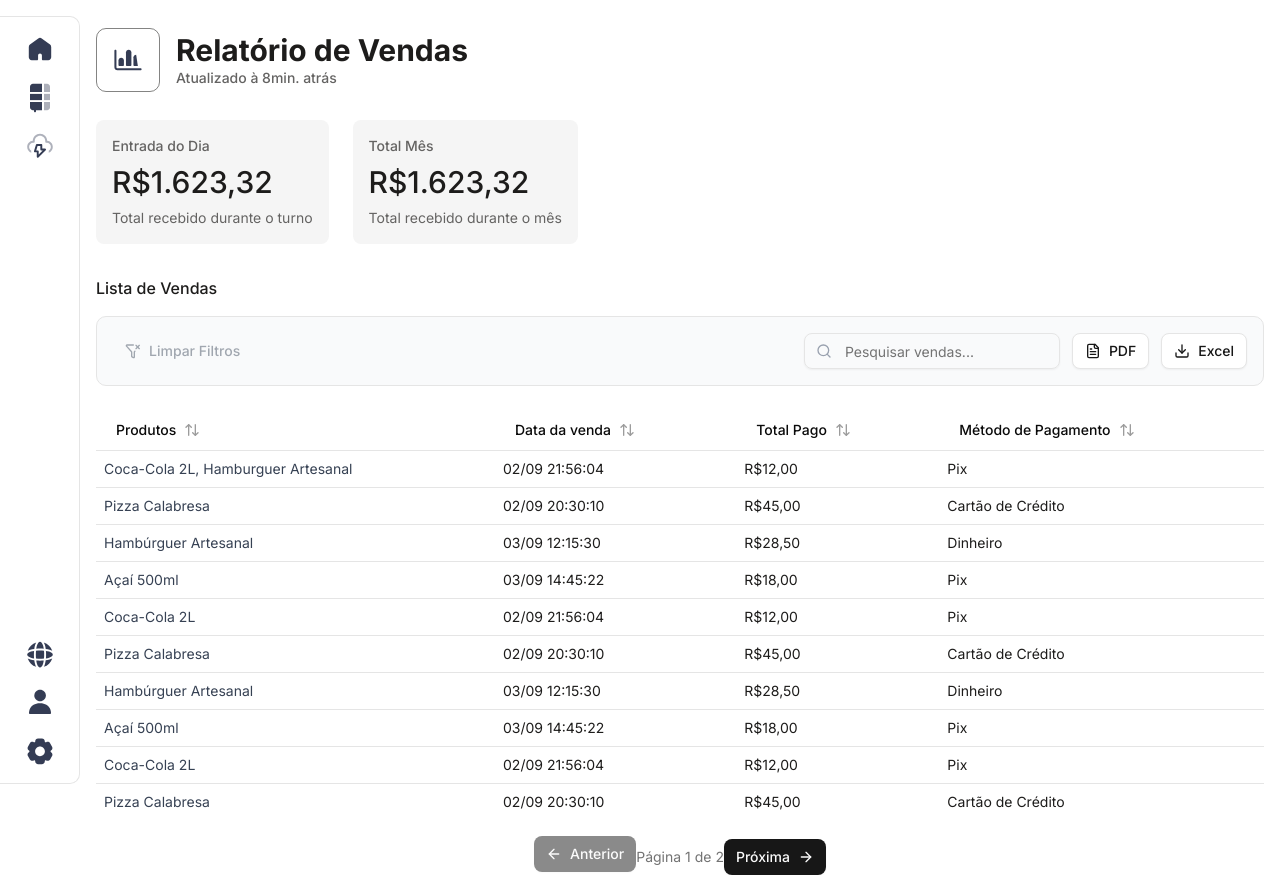
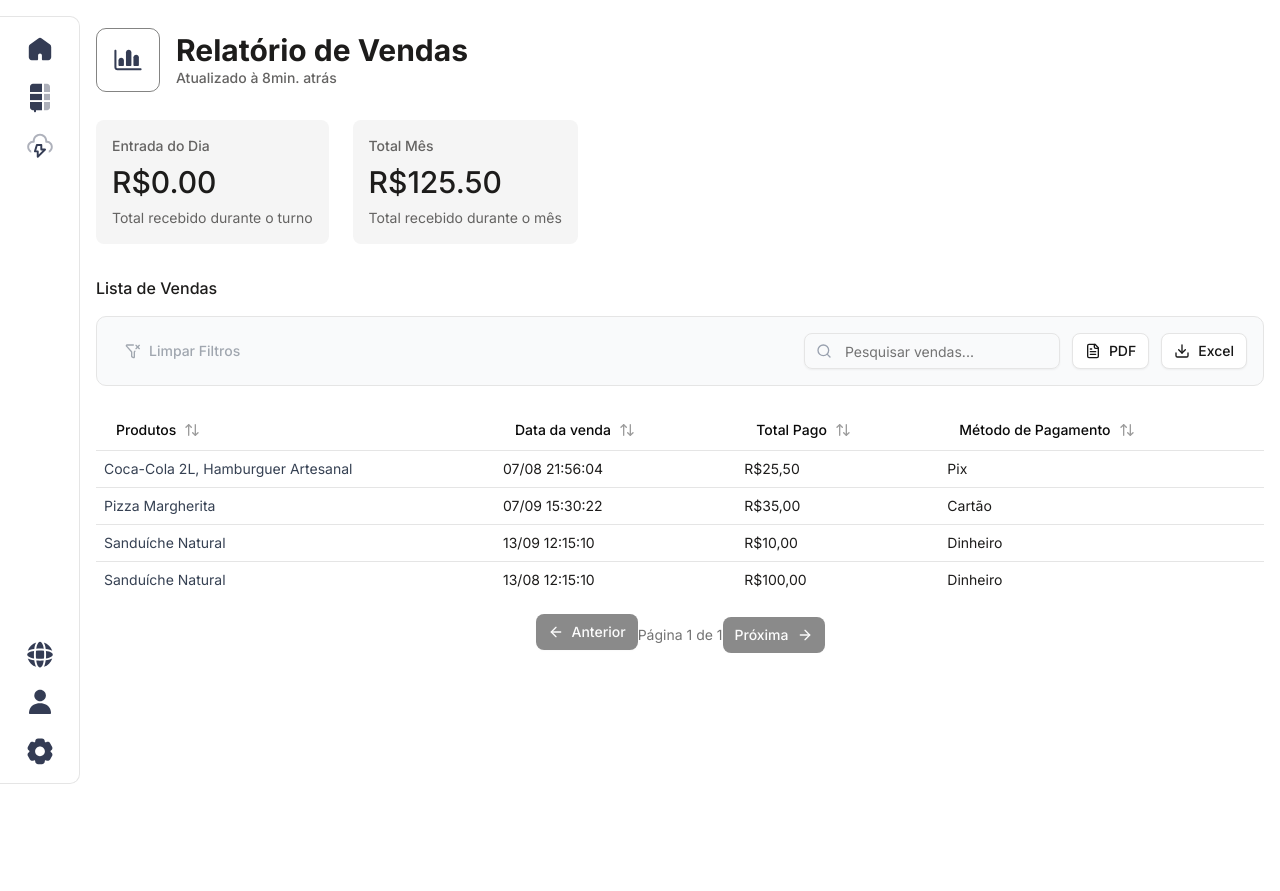
Before and after one commit to Hidemp4/pdv-ice-valle, a React (Vite) app: page /sales in a window 1280 px wide. After the commit the page ends 800 px from the top, so only its background shows below. Built offline with nearby package versions, Linux system fonts and the light colour scheme.

Commit message:
Atualização da estrutura da página Reports

```diff
--- a/src/components/HeaderSales.tsx
+++ b/src/components/HeaderSales.tsx
@@ -1,37 +1,35 @@
 import CardValueSales from "./ui/cardValueSales";
 
-const HeaderSales: React.FC = () => {
+
+// Tipos
+type mockSale = {
+  id: number;
+  products: string[];
+  date: string;
+  total: string;
+  paymentMethod: string;
+};
+
+interface HeaderSalesProps {
+  salesData: mockSale[]; // Corrigido: era mockSalesData
+}
+
+// Componente HeaderSales
+const HeaderSales: React.FC<HeaderSalesProps> = ({ salesData }) => {
+
+  const sales = salesData; // Usando os dados passados via props
+
   return (
     <>
       <div className="flex items-center">
         <div className="flex items-center justify-center rounded-lg h-16 w-16 border border-[#1d1c1b8a]">
-          <svg
-            width="34"
-            height="34"
-            viewBox="0 0 24 25"
-            fill="none"
-            xmlns="http://www.w3.org/2000/svg"
-            transform="rotate(0 0 0)"
-          >
-            <path
-              d="M3.5 5.75C3.5 5.33579 3.16421 5 2.75 5C2.33579 5 2 5.33579 2 5.75V17.75C2 18.9926 3.00736 20 4.25 20H21.25C21.6642 20 22 19.6642 22 19.25C22 18.8358 21.6642 18.5 21.25 18.5H4.25C3.83579 18.5 3.5 18.1642 3.5 17.75V5.75Z"
-              fill="#343C54"
-            />
-            <path
-              d="M7 10.7773C5.89543 10.7773 5 11.6728 5 12.7773V16.2501C5 16.6643 5.33579 17.0001 5.75 17.0001H8.25C8.66421 17.0001 9 16.6643 9 16.2501V12.7773C9 11.6728 8.10457 10.7773 7 10.7773Z"
-              fill="#343C54"
-            />
-            <path
-              d="M12.5 5C11.3954 5 10.5 5.89543 10.5 7V16.2501C10.5 16.6643 10.8358 17.0001 11.25 17.0001H13.75C14.1642 17.0001 14.5 16.6643 14.5 16.2501V7C14.5 5.89543 13.6046 5 12.5 5Z"
-              fill="#343C54"
-            />
-            <path
-              d="M18 8.55859C16.8954 8.55859 16 9.45402 16 10.5586V16.2501C16 16.6643 16.3358 17.0001 16.75 17.0001H19.25C19.6642 17.0001 20 16.2501V10.5586C20 9.45402 19.1046 8.55859 18 8.55859Z"
-              fill="#343C54"
-            />
+          <svg width="34" height="34" viewBox="0 0 24 25" fill="none" xmlns="http://www.w3.org/2000/svg">
+            <path d="M3.5 5.75C3.5 5.33579 3.16421 5 2.75 5C2.33579 5 2 5.33579 2 5.75V17.75C2 18.9926 3.00736 20 4.25 20H21.25C21.6642 20 22 19.6642 22 19.25C22 18.8358 21.6642 18.5 21.25 18.5H4.25C3.83579 18.5 3.5 18.1642 3.5 17.75V5.75Z" fill="#343C54" />
+            <path d="M7 10.7773C5.89543 10.7773 5 11.6728 5 12.7773V16.2501C5 16.6643 5.33579 17.0001 5.75 17.0001H8.25C8.66421 17.0001 9 16.6643 9 16.2501V12.7773C9 11.6728 8.10457 10.7773 7 10.7773Z" fill="#343C54" />
+            <path d="M12.5 5C11.3954 5 10.5 5.89543 10.5 7V16.2501C10.5 16.6643 10.8358 17.0001 11.25 17.0001H13.75C14.1642 17.0001 14.5 16.6643 14.5 16.2501V7C14.5 5.89543 13.6046 5 12.5 5Z" fill="#343C54" />
+            <path d="M18 8.55859C16.8954 8.55859 16 9.45402 16 10.5586V16.2501C16 16.6643 16.3358 17.0001 16.75 17.0001H19.25C19.6642 17.0001 20 16.6643 20 16.2501V10.5586C20 9.45402 19.1046 8.55859 18 8.55859Z" fill="#343C54" />
           </svg>
         </div>
-
         <div className="flex flex-col p-4">
           <h1 className="font-bold text-3xl">Relatório de Vendas</h1>
           <p className="text-[#646362] text-sm font-medium">
@@ -39,10 +37,10 @@ const HeaderSales: React.FC = () => {
           </p>
         </div>
       </div>
-
-      <CardValueSales />
+      <CardValueSales salesData={sales} />
     </>
   );
 };
 
 export default HeaderSales;
+//
--- a/src/components/TableSales.tsx
+++ b/src/components/TableSales.tsx
@@ -41,6 +41,10 @@ type mockSale = {
   total: string;
   paymentMethod: string;
 };
+
+interface TableSalesProps {
+  sales: mockSale[];
+}
 
 // Função helper para criar headers com ordenação
 const createSortableHeader = (label: string) => {
@@ -121,138 +125,10 @@ export const columns: ColumnDef<mockSale>[] = [
   },
 ];
 
-export const mockSales: mockSale[] = [
-  {
-    id: 1,
-    products: ["Coca-Cola 2L", "Hamburguer Artesanal"],
-    date: "02/09 21:56:04",
-    total: "R$12,00",
-    paymentMethod: "Pix",
-  },
-  {
-    id: 2,
-    products: ["Pizza Calabresa"],
-    date: "02/09 20:30:10",
-    total: "R$45,00",
-    paymentMethod: "Cartão de Crédito",
-  },
-  {
-    id: 3,
-    products: ["Hambúrguer Artesanal"],
-    date: "03/09 12:15:30",
-    total: "R$28,50",
-    paymentMethod: "Dinheiro",
-  },
-  {
-    id: 4,
-    products: ["Açaí 500ml"],
-    date: "03/09 14:45:22",
-    total: "R$18,00",
-    paymentMethod: "Pix",
-  },
-  {
-    id: 5,
-    products: ["Coca-Cola 2L"],
-    date: "02/09 21:56:04",
-    total: "R$12,00",
-    paymentMethod: "Pix",
-  },
-  {
-    id: 6,
-    products: ["Pizza Calabresa"],
-    date: "02/09 20:30:10",
-    total: "R$45,00",
-    paymentMethod: "Cartão de Crédito",
-  },
-  {
-    id: 7,
-    products: ["Hambúrguer Artesanal"],
-    date: "03/09 12:15:30",
-    total: "R$28,50",
-    paymentMethod: "Dinheiro",
-  },
-  {
-    id: 8,
-    products: ["Açaí 500ml"],
-    date: "03/09 14:45:22",
-    total: "R$18,00",
-    paymentMethod: "Pix",
-  },
-  {
-    id: 9,
-    products: ["Coca-Cola 2L"],
-    date: "02/09 21:56:04",
-    total: "R$12,00",
-    paymentMethod: "Pix",
-  },
-  {
-    id: 10,
-    products: ["Pizza Calabresa"],
-    date: "02/09 20:30:10",
-    total: "R$45,00",
-    paymentMethod: "Cartão de Crédito",
-  },
-  {
-    id: 11,
-    products: ["Hambúrguer Artesanal"],
-    date: "03/09 12:15:30",
-    total: "R$28,50",
-    paymentMethod: "Dinheiro",
-  },
-  {
-    id: 12,
-    products: ["Açaí 500ml"],
-    date: "03/09 14:45:22",
-    total: "R$18,00",
-    paymentMethod: "Pix",
-  },
-  {
-    id: 13,
-    products: ["Pizza Calabresa"],
-    date: "02/09 20:30:10",
-    total: "R$45,00",
-    paymentMethod: "Cartão de Crédito",
-  },
-  {
-    id: 14,
-    products: ["Hambúrguer Artesanal"],
-    date: "03/09 12:15:30",
-    total: "R$28,50",
-    paymentMethod: "Dinheiro",
-  },
-  {
-    id: 15,
-    products: ["Açaí 500ml"],
-    date: "03/09 14:45:22",
-    total: "R$18,00",
-    paymentMethod: "Pix",
-  },
-  {
-    id: 16,
-    products: ["Pizza Calabresa"],
-    date: "02/09 20:30:10",
-    total: "R$45,00",
-    paymentMethod: "Cartão de Crédito",
-  },
-  {
-    id: 17,
-    products: ["Hambúrguer Artesanal"],
-    date: "03/09 12:15:30",
-    total: "R$28,50",
-    paymentMethod: "Dinheiro",
-  },
-  {
-    id: 18,
-    products: ["Açaí 500ml"],
-    date: "03/09 14:45:22",
-    total: "R$18,00",
-    paymentMethod: "Pix",
-  },
+const TableSales: React.FC<TableSalesProps> = ({ sales }) => {
 
-];
+  const saleData = sales; // Usando os dados passados via props
 
-
-const TableSales: React.FC = () => {
   const [sorting, setSorting] = useState<SortingState>([]);
   const [columnFilters, setColumnFilters] = useState<ColumnFiltersState>([]);
   const [globalFilter, setGlobalFilter] = useState("");
@@ -262,7 +138,7 @@ const TableSales: React.FC = () => {
   });
 
   const table = useReactTable({
-    data: mockSales,
+    data: saleData,
     columns,
     getCoreRowModel: getCoreRowModel(),
     getPaginationRowModel: getPaginationRowModel(),
@@ -280,6 +156,9 @@ const TableSales: React.FC = () => {
       pagination
     },
   });
+
+  console.log("Tabela:", saleData); // Log do estado da tabela para depuração
+
   // Função para exportar PDF (placeholder)
   const handleExportToPDF = () => {
     console.log("Exportar para PDF");
--- a/src/components/ui/cardValueSales.tsx
+++ b/src/components/ui/cardValueSales.tsx
@@ -1,10 +1,15 @@
 import React, { JSX } from "react";
 
-interface CardValueSalesProps {
-  salesDay?: number;
-  salesMonth?: number;
-}
+// Tipos
+type mockSale = {
+  id: number;
+  products: string[];
+  date: string;
+  total: string;
+  paymentMethod: string;
+};
 
+// Componente CardValueSales
 interface Sale {
   label: string;
   value: number | string;
@@ -12,12 +17,59 @@ interface Sale {
   icon: JSX.Element;
 }
 
-const CardValueSales: React.FC<CardValueSalesProps> = ({
-  salesDay,
-  salesMonth,
-}) => {
-  const salesDayValue = salesDay ? salesDay.toFixed(2) : 0;
-  const salesMonthValue = salesMonth ? salesMonth.toFixed(2) : 0;
+interface CardValueSalesProps {
+  salesData: mockSale[]; // Recebe os dados das vendas
+}
+
+// Função helper para calcular valores
+const calculateSalesValues = (salesData: mockSale[]) => {
+  const today = new Date();
+  const currentMonth = today.getMonth();
+  const currentYear = today.getFullYear();
+
+  // Formatar data de hoje para comparação (DD/MM formato)
+  const todayFormatted = today.toLocaleDateString('pt-BR', {
+    day: '2-digit',
+    month: '2-digit'
+  });
+
+  const todaySales = salesData.filter(sale => {
+    // Extrair apenas DD/MM da data da venda para comparar
+    const saleDateParts = sale.date.split(' ')[0]; // "02/09" da string "02/09 21:56:04"
+    return saleDateParts === todayFormatted;
+  });
+
+  const monthSales = salesData.filter(sale => {
+    // Converter data da venda para Date para comparar mês/ano
+    const [datePart] = sale.date.split(' ');
+    const [day, month, year = currentYear] = datePart.split('/').map(Number);
+    const saleDate = new Date(year, month - 1, day); // month - 1 porque Date usa 0-indexado
+
+    return saleDate.getMonth() === currentMonth && saleDate.getFullYear() === currentYear;
+  });
+
+  // Converter string "R$12,00" para número
+  const parsePrice = (priceString: string): number => {
+    return parseFloat(priceString.replace('R$', '').replace(',', '.'));
+  };
+
+  const totalDay = todaySales.reduce((sum, sale) => sum + parsePrice(sale.total), 0);
+  const totalMonth = monthSales.reduce((sum, sale) => sum + parsePrice(sale.total), 0);
+
+  return {
+    salesDay: totalDay,
+    salesMonth: totalMonth,
+    todaySalesCount: todaySales.length,
+    monthSalesCount: monthSales.length
+  };
+};
+
+const CardValueSales: React.FC<CardValueSalesProps> = ({ salesData }) => {
+  // Calcular os valores usando a função helper
+  const { salesDay, salesMonth } = calculateSalesValues(salesData);
+
+  const salesDayValue = salesDay.toFixed(2);
+  const salesMonthValue = salesMonth.toFixed(2);
 
   const sales: Sale[] = [
     {
@@ -25,24 +77,9 @@ const CardValueSales: React.FC<CardValueSalesProps> = ({
       value: salesDayValue,
       desc: "Total recebido durante o turno",
       icon: (
-        <svg
-          width="28"
-          height="28"
-          viewBox="0 0 25 24"
-          fill="none"
-          xmlns="http://www.w3.org/2000/svg"
-          transform="rotate(0 0 0)"
-        >
-          <path
-            d="M12.25 6.625C12.6642 6.625 13 6.96079 13 7.375V7.81278C13.9908 7.96341 14.75 8.81897 14.75 9.85184C14.75 10.2661 14.4142 10.6018 14 10.6018C13.5858 10.6018 13.25 10.2661 13.25 9.85184C13.25 9.54113 12.9981 9.28924 12.6874 9.28924H12C11.5858 9.28924 11.25 9.62503 11.25 10.0392V10.3043C11.25 10.6169 11.4439 10.8968 11.7366 11.0066L13.2901 11.5891C14.1682 11.9185 14.75 12.758 14.75 13.6959V13.9609C14.75 15.0317 14.002 15.9278 13 16.1552V16.625C13 17.0392 12.6642 17.375 12.25 17.375C11.8358 17.375 11.5 17.0392 11.5 16.625V16.1874C10.5092 16.0368 9.75 15.1812 9.75 14.1483C9.75 13.7341 10.0858 13.3983 10.5 13.3983C10.9142 13.3983 11.25 13.7341 11.25 14.1483C11.25 14.4591 11.5019 14.7109 11.8126 14.7109H12.5C12.9142 14.7109 13.25 14.3752 13.25 13.9609V13.6959C13.25 13.3832 13.0561 13.1034 12.7634 12.9936L11.2099 12.411C10.3318 12.0817 9.75 11.2422 9.75 10.3043V10.0392C9.75 8.96845 10.498 8.07236 11.5 7.845V7.375C11.5 6.96079 11.8358 6.625 12.25 6.625Z"
-            fill="#343C54"
-          />
-          <path
-            fill-rule="evenodd"
-            clip-rule="evenodd"
-            d="M12.25 2C6.72715 2 2.25 6.47715 2.25 12C2.25 17.5228 6.72715 22 12.25 22C17.7728 22 22.25 17.5228 22.25 12C22.25 6.47715 17.7728 2 12.25 2ZM3.75 12C3.75 7.30558 7.55558 3.5 12.25 3.5C16.9444 3.5 20.75 7.30558 20.75 12C20.75 16.6944 16.9444 20.5 12.25 20.5C7.55558 20.5 3.75 16.6944 3.75 12Z"
-            fill="#343C54"
-          />
+        <svg width="28" height="28" viewBox="0 0 25 24" fill="none" xmlns="http://www.w3.org/2000/svg">
+          <path d="M12.25 6.625C12.6642 6.625 13 6.96079 13 7.375V7.81278C13.9908 7.96341 14.75 8.81897 14.75 9.85184C14.75 10.2661 14.4142 10.6018 14 10.6018C13.5858 10.6018 13.25 10.2661 13.25 9.85184C13.25 9.54113 12.9981 9.28924 12.6874 9.28924H12C11.5858 9.28924 11.25 9.62503 11.25 10.0392V10.3043C11.25 10.6169 11.4439 10.8968 11.7366 11.0066L13.2901 11.5891C14.1682 11.9185 14.75 12.758 14.75 13.6959V13.9609C14.75 15.0317 14.002 15.9278 13 16.1552V16.625C13 17.0392 12.6642 17.375 12.25 17.375C11.8358 17.375 11.5 17.0392 11.5 16.625V16.1874C10.5092 16.0368 9.75 15.1812 9.75 14.1483C9.75 13.7341 10.0858 13.3983 10.5 13.3983C10.9142 13.3983 11.25 13.7341 11.25 14.1483C11.25 14.4591 11.5019 14.7109 11.8126 14.7109H12.5C12.9142 14.7109 13.25 14.3752 13.25 13.9609V13.6959C13.25 13.3832 13.0561 13.1034 12.7634 12.9936L11.2099 12.411C10.3318 12.0817 9.75 11.2422 9.75 10.3043V10.0392C9.75 8.96845 10.498 8.07236 11.5 7.845V7.375C11.5 6.96079 11.8358 6.625 12.25 6.625Z" fill="#343C54" />
+          <path fillRule="evenodd" clipRule="evenodd" d="M12.25 2C6.72715 2 2.25 6.47715 2.25 12C2.25 17.5228 6.72715 22 12.25 22C17.7728 22 22.25 17.5228 22.25 12C22.25 6.47715 17.7728 2 12.25 2ZM3.75 12C3.75 7.30558 7.55558 3.5 12.25 3.5C16.9444 3.5 20.75 7.30558 20.75 12C20.75 16.6944 16.9444 20.5 12.25 20.5C7.55558 20.5 3.75 16.6944 3.75 12Z" fill="#343C54" />
         </svg>
       ),
     },
@@ -51,20 +88,8 @@ const CardValueSales: React.FC<CardValueSalesProps> = ({
       value: salesMonthValue,
       desc: "Total recebido durante o mês",
       icon: (
-        <svg
-          width="28"
-          height="28"
-          viewBox="0 0 25 24"
-          fill="none"
-          xmlns="http://www.w3.org/2000/svg"
-          transform="rotate(0 0 0)"
-        >
-          <path
-            fill-rule="evenodd"
-            clip-rule="evenodd"
-            d="M5.75 3.25C4.50736 3.25 3.5 4.25736 3.5 5.5V18.5C3.5 19.7426 4.50736 20.75 5.75 20.75H18.75C19.9926 20.75 21 19.7426 21 18.5V9.5C21 8.25736 19.9926 7.25 18.75 7.25H18.5V5.5C18.5 4.25736 17.4926 3.25 16.25 3.25H5.75ZM17 7.25V5.5C17 5.08579 16.6642 4.75 16.25 4.75H5.75C5.33579 4.75 5 5.08579 5 5.5V7.25H17ZM5 8.75V18.5C5 18.9142 5.33579 19.25 5.75 19.25H18.75C19.1642 19.25 19.5 18.9142 19.5 18.5V9.5C19.5 9.08579 19.1642 8.75 18.75 8.75H5Z"
-            fill="#343C54"
-          />
+        <svg width="28" height="28" viewBox="0 0 25 24" fill="none" xmlns="http://www.w3.org/2000/svg">
+          <path fillRule="evenodd" clipRule="evenodd" d="M5.75 3.25C4.50736 3.25 3.5 4.25736 3.5 5.5V18.5C3.5 19.7426 4.50736 20.75 5.75 20.75H18.75C19.9926 20.75 21 19.7426 21 18.5V9.5C21 8.25736 19.9926 7.25 18.75 7.25H18.5V5.5C18.5 4.25736 17.4926 3.25 16.25 3.25H5.75ZM17 7.25V5.5C17 5.08579 16.6642 4.75 16.25 4.75H5.75C5.33579 4.75 5 5.08579 5 5.5V7.25H17ZM5 8.75V18.5C5 18.9142 5.33579 19.25 5.75 19.25H18.75C19.1642 19.25 19.5 18.9142 19.5 18.5V9.5C19.5 9.08579 19.1642 8.75 18.75 8.75H5Z" fill="#343C54" />
         </svg>
       ),
     },
@@ -79,7 +104,7 @@ const CardValueSales: React.FC<CardValueSalesProps> = ({
         >
           <div className="space-y-2">
             <p className="text-[#646362] text-sm font-medium">{sale.label}</p>
-            <h2 className="text-3xl font-medium">R$1.623,32</h2>
+            <h2 className="text-3xl font-medium">R${sale.value}</h2>
             <p className="text-[#646362] text-sm">{sale.desc}</p>
           </div>
         </div>
--- a/src/layouts/Sales.tsx
+++ b/src/layouts/Sales.tsx
@@ -2,12 +2,54 @@
 import HeaderSales from "@/components/HeaderSales";
 import TableSales from "@/components/TableSales";
 
+// Tipos
+type mockSale = {
+  id: number;
+  products: string[];
+  date: string;
+  total: string;
+  paymentMethod: string;
+};
+
 const Sales: React.FC = () => {
+  // Aqui você importaria ou passaria os dados reais das vendas
+  // Por enquanto, usando dados mockados como exemplo
+  const mockSalesData: mockSale[] = [
+    {
+      id: 1,
+      products: ["Coca-Cola 2L", "Hamburguer Artesanal"],
+      date: "07/08 21:56:04", // Data de hoje (exemplo)
+      total: "R$25,50",
+      paymentMethod: "Pix",
+    },
+    {
+      id: 2,
+      products: ["Pizza Margherita"],
+      date: "07/09 15:30:22", // Data de hoje (exemplo)
+      total: "R$35,00",
+      paymentMethod: "Cartão",
+    },
+    {
+      id: 3,
+      products: ["Sanduíche Natural"],
+      date: "13/09 12:15:10", // Ontem (exemplo)
+      total: "R$10,00",
+      paymentMethod: "Dinheiro",
+    },
+    {
+      id: 4,
+      products: ["Sanduíche Natural"],
+      date: "13/08 12:15:10", // Ontem (exemplo)
+      total: "R$100,00",
+      paymentMethod: "Dinheiro",
+    }
+  ];
+
   return (
     <div className="layout-container p-4">
-      <HeaderSales />
+      <HeaderSales salesData={mockSalesData} />
       <h1 className="font-medium mt-4 mb-4">Lista de Vendas</h1>
-      <TableSales />
+      <TableSales sales={mockSalesData} />
     </div>
   );
 };
```
